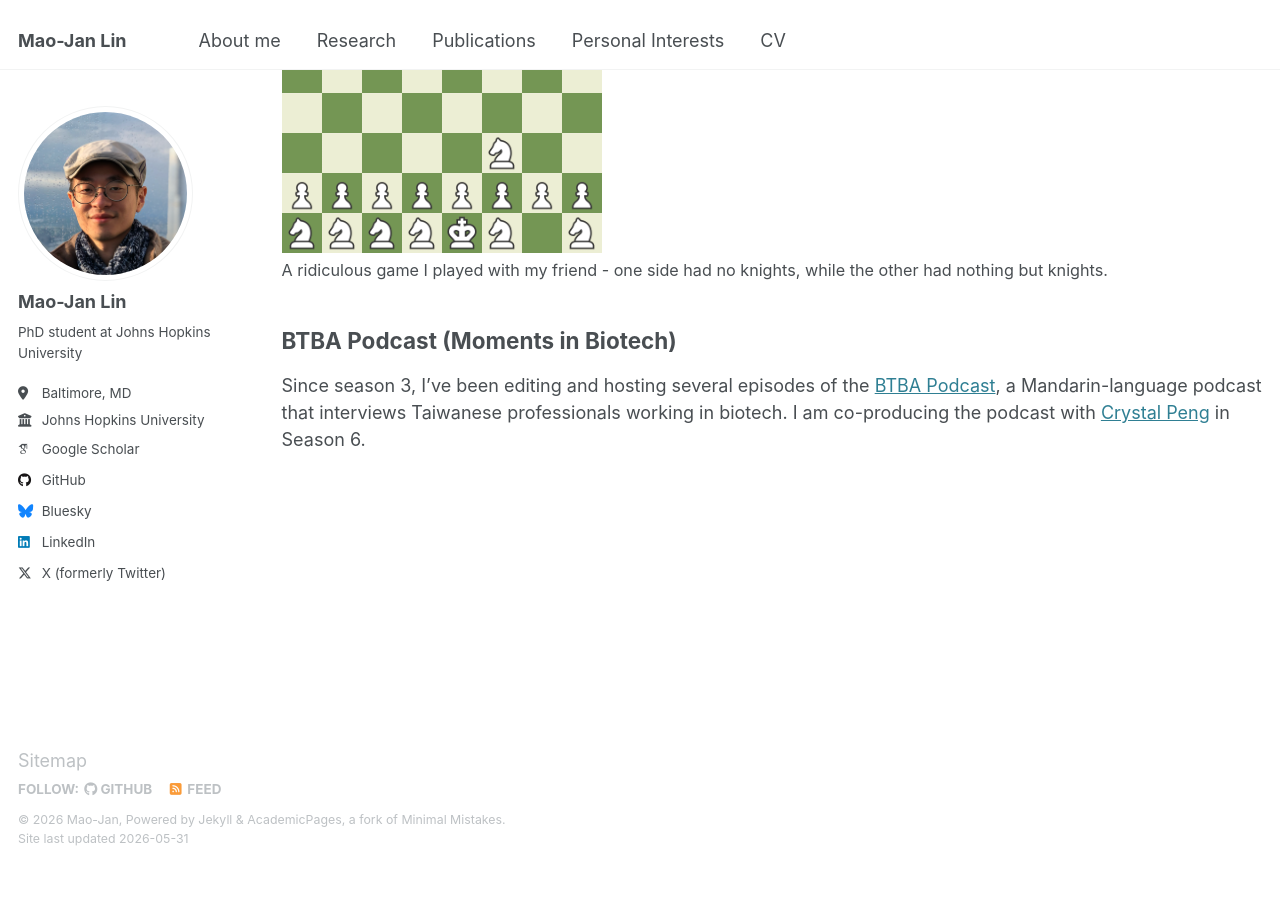
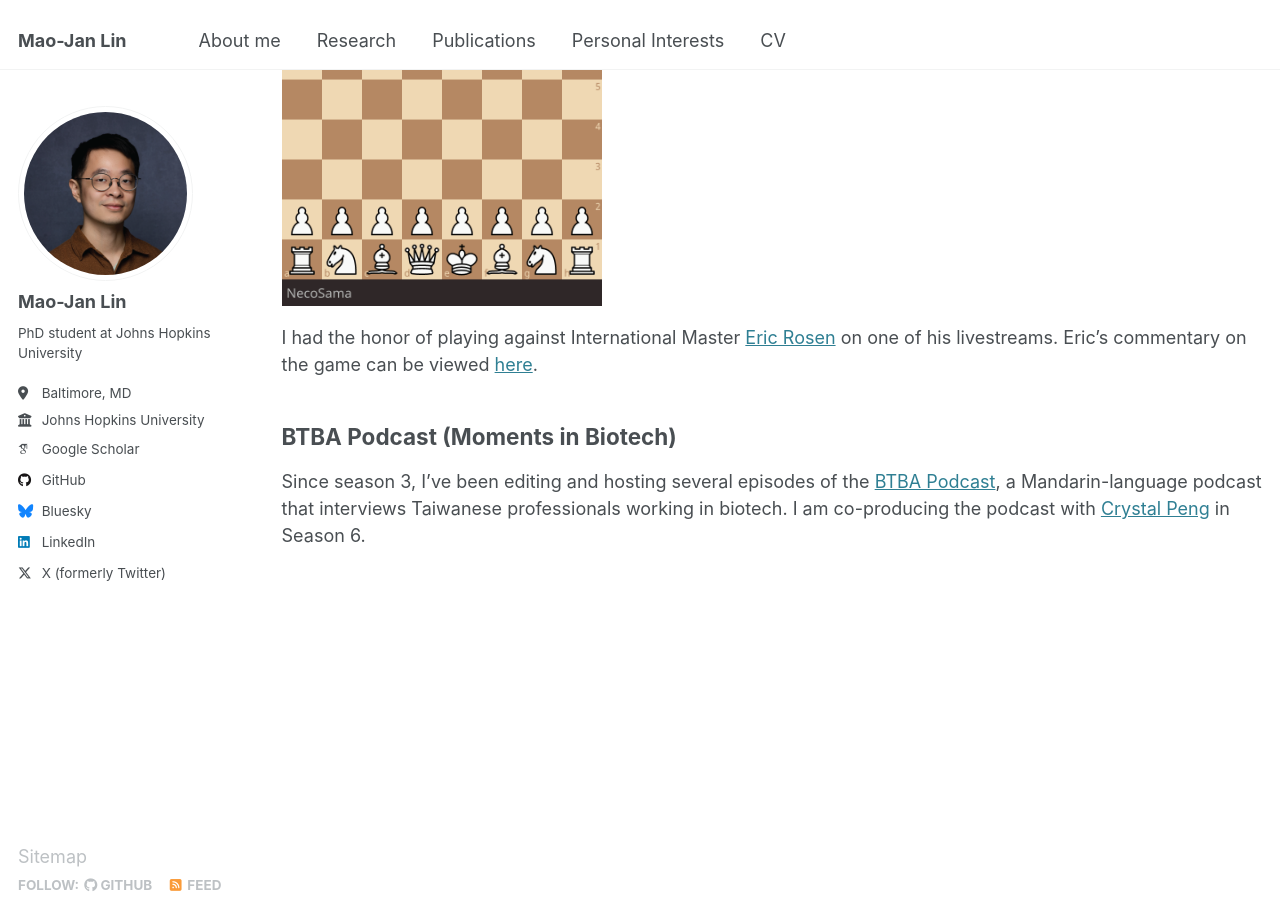
Before and after one commit to maojanlin/maojanlin.github.io, a Jekyll site: the page built from _pages/personal.md, in a window 1280 px wide and 900 px high, scrolled down 1141 px. Built offline with Jekyll 4.4.1, drawn with Linux system fonts in a browser that asks for light colours; some web fonts are replaced; before the commit the page ends 2007 px from its top, so only the background shows below that.

Commit message:
update for new milestone XD

```diff
--- a/_pages/personal.md
+++ b/_pages/personal.md
@@ -20,11 +20,11 @@ I become a big chess fan after watching _The Queen's Gambit_, and now I play reg
 
 
 <div style="text-align: left;">
-  <img src="../files/chess-2.gif" alt="Animated GIF" width="320" />
-  <div style="font-size: 0.9em; margin-top: 5px;">
-    A ridiculous game I played with my friend - one side had no knights, while the other had nothing but knights.
-  </div>
+  <img src="../files/chess-3.gif" alt="Animated GIF" width="320" />
+
 </div>
+
+I had the honor of playing against International Master [Eric Rosen](https://en.wikipedia.org/wiki/Eric_Rosen_(chess_player)) on one of his livestreams. Eric's commentary on the game can be viewed [here](https://www.youtube.com/live/qhEUW57jIDw?si=zY_1ZCbwWM_UIiYr&t=1983).
 
 
 
```
Also changed, not shown: files/chess-3.gif (added), images/profile.png.
